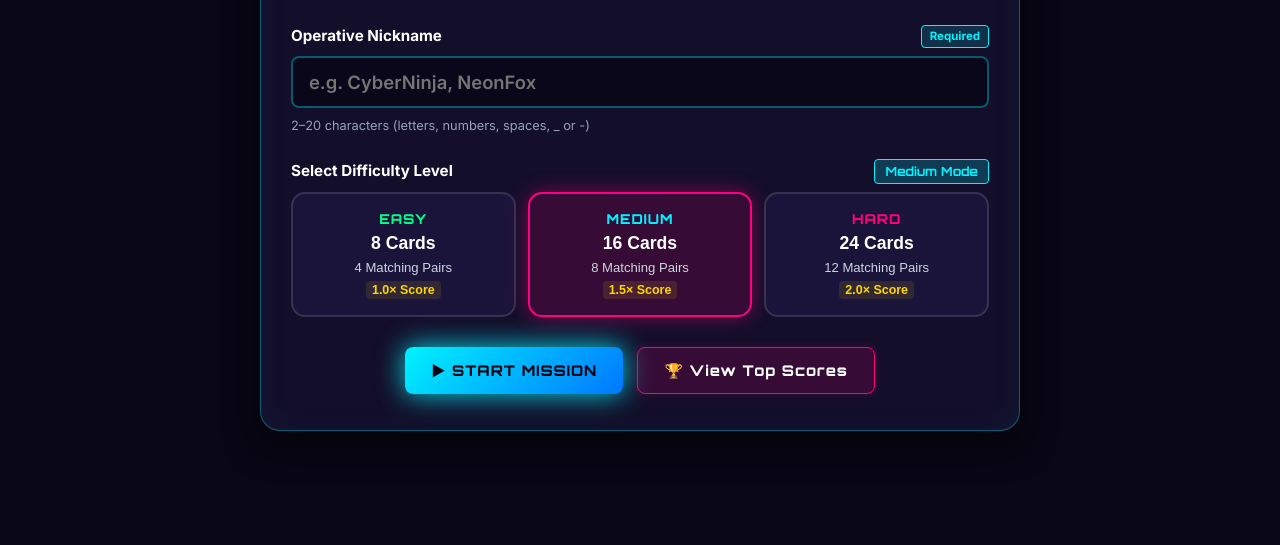
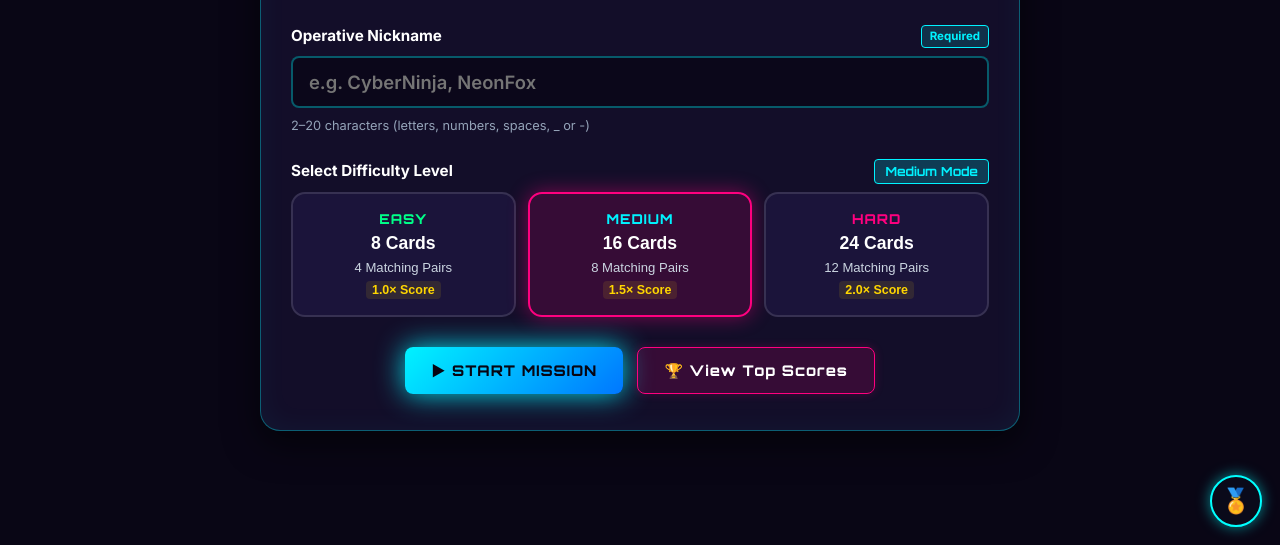
Before and after one commit to jamunatg2006-sys/Code_Nova, a website: page frontend/index.html in a window 1280 px wide. Shown: the part 255-800 px from the top of the page. Drawn offline with Linux system fonts and the light colour scheme; no server answers.

Commit message:
Add achievement and reward system

```diff
--- a/frontend/Gamee.js
+++ b/frontend/Gamee.js
@@ -355,6 +355,16 @@
             timeTaken: exactTimeTaken,
             difficulty: gameState.difficulty,
         };
+                // Update Achievement and Reward System
+        if (window.OopsieAchievements) {
+            window.OopsieAchievements.onGameEnd({
+                nickname: gameState.nickname,
+                difficulty: gameState.difficulty.toLowerCase(),
+                time: exactTimeTaken,
+                moves: gameState.moves,
+                score: finalScore
+            });
+        }
 
         // Save nickname in localStorage so player doesn't have to re-type it
         try { localStorage.setItem('oopsie_nickname', gameState.nickname); } catch (e) {}
--- /dev/null
+++ b/frontend/achievements.js
@@ -0,0 +1,203 @@
+/*
+ * OopsieFlip - Achievements & Rewards System
+ * Self-contained: injects its own CSS and HTML. Stores progress in localStorage.
+ *
+ * Integration (one call when a game finishes):
+ *   OopsieAchievements.onGameEnd({ nickname, difficulty, time, moves, score });
+ *   - difficulty: 'easy' | 'medium' | 'hard'  (case-insensitive)
+ *   - time: seconds (number)
+ */
+(function () {
+  'use strict';
+
+  var STORE = 'oopsieflip_achievements_v1';
+  var LAST = 'oopsieflip_last_nick';
+  var XP_PER_LEVEL = 200;
+  var TITLES = ['Rookie', 'Operative', 'Agent', 'Elite', 'Legend'];
+  var PAIRS = { easy: 4, medium: 8, hard: 12 };
+
+  // ---------- Achievement definitions (edit thresholds here) ----------
+  // g = finished game stats, p = player's saved profile
+  var ACHIEVEMENTS = [
+    { id: 'first_win', icon: '🎯', name: 'First Mission', desc: 'Finish your first game', xp: 50,
+      check: function (g, p) { return p.gamesPlayed >= 1; } },
+    { id: 'speed_easy', icon: '⚡', name: 'Speed Demon', desc: 'Finish Easy in under 20 seconds', xp: 100,
+      check: function (g) { return g.difficulty === 'easy' && g.time > 0 && g.time < 20; } },
+    { id: 'speed_medium', icon: '🚀', name: 'Lightning Mind', desc: 'Finish Medium in under 45 seconds', xp: 150,
+      check: function (g) { return g.difficulty === 'medium' && g.time > 0 && g.time < 45; } },
+    { id: 'hard_clear', icon: '🔥', name: 'Hard Mode Conqueror', desc: 'Finish a Hard game', xp: 150,
+      check: function (g) { return g.difficulty === 'hard'; } },
+    { id: 'efficient', icon: '🧠', name: 'Sharp Memory', desc: 'Finish using very few moves', xp: 120,
+      check: function (g) { var n = PAIRS[g.difficulty]; return !!n && g.moves > 0 && g.moves <= n * 2; } },
+    { id: 'high_score', icon: '💎', name: 'High Roller', desc: 'Score 2000 or more in one game', xp: 150,
+      check: function (g) { return g.score >= 2000; } },
+    { id: 'all_levels', icon: '🏆', name: 'Triple Threat', desc: 'Finish Easy, Medium and Hard', xp: 200,
+      check: function (g, p) { return !!(p.completed.easy && p.completed.medium && p.completed.hard); } },
+    { id: 'regular', icon: '🎮', name: 'Regular Operative', desc: 'Play 10 games', xp: 100,
+      check: function (g, p) { return p.gamesPlayed >= 10; } }
+  ];
+
+  // ---------- Storage helpers ----------
+  function readAll() {
+    try { return JSON.parse(localStorage.getItem(STORE)) || {}; } catch (e) { return {}; }
+  }
+  function writeAll(obj) {
+    try { localStorage.setItem(STORE, JSON.stringify(obj)); } catch (e) { /* storage unavailable */ }
+  }
+  function freshProfile() { return { gamesPlayed: 0, xp: 0, unlocked: {}, completed: {} }; }
+  function getProfile(nick) { return readAll()[nick] || freshProfile(); }
+  function saveProfile(nick, p) { var all = readAll(); all[nick] = p; writeAll(all); }
+  function levelOf(xp) { return Math.floor(xp / XP_PER_LEVEL) + 1; }
+  function titleOf(level) { return TITLES[Math.min(level - 1, TITLES.length - 1)]; }
+  function lastNick() {
+    try { return localStorage.getItem(LAST) || ''; } catch (e) { return ''; }
+  }
+
+  // ---------- UI ----------
+  var CSS = [
+    '#af-btn{position:fixed;right:18px;bottom:18px;z-index:9998;width:52px;height:52px;border-radius:50%;',
+    'border:2px solid #0ff;background:#0a0a1a;color:#fff;font-size:24px;cursor:pointer;box-shadow:0 0 14px #0ff8;}',
+    '#af-btn:hover{box-shadow:0 0 24px #0ff;}',
+    '#af-panel{display:none;position:fixed;right:18px;bottom:80px;z-index:9998;width:min(360px,92vw);max-height:70vh;',
+    'overflow:auto;background:#0a0a1ae6;border:2px solid #0ff;border-radius:14px;padding:16px;color:#e8f9ff;',
+    'font-family:inherit;box-shadow:0 0 28px #0ff6;}',
+    '#af-panel.open{display:block;}',
+    '#af-panel h3{margin:0 0 4px;color:#0ff;}',
+    '.af-sub{font-size:13px;opacity:.85;margin-bottom:8px;}',
+    '.af-bar{height:10px;background:#1b1b3a;border-radius:6px;overflow:hidden;margin:6px 0 14px;}',
+    '.af-fill{height:100%;background:linear-gradient(90deg,#0ff,#f0f);width:0;transition:width .4s;}',
+    '.af-grid{display:grid;grid-template-columns:1fr 1fr;gap:8px;}',
+    '.af-card{border:1px solid #0ff5;border-radius:10px;padding:8px;font-size:12px;text-align:center;}',
+    '.af-card .af-ic{font-size:24px;display:block;}',
+    '.af-card.locked{opacity:.4;filter:grayscale(1);}',
+    '.af-card b{display:block;margin:2px 0;}',
+    '#af-toasts{position:fixed;top:16px;right:16px;z-index:9999;display:flex;flex-direction:column;gap:8px;}',
+    '.af-toast{background:#0a0a1a;border:2px solid #f0f;color:#fff;border-radius:12px;padding:10px 14px;',
+    'box-shadow:0 0 18px #f0f8;font-size:14px;animation:af-in .35s ease;}',
+    '@keyframes af-in{from{transform:translateX(120%);opacity:0}to{transform:none;opacity:1}}'
+  ].join('');
+
+  var panel, toasts;
+
+  function injectUI() {
+    if (document.getElementById('af-btn')) return;
+    var style = document.createElement('style');
+    style.textContent = CSS;
+    document.head.appendChild(style);
+
+    var btn = document.createElement('button');
+    btn.id = 'af-btn';
+    btn.type = 'button';
+    btn.title = 'Achievements';
+    btn.textContent = '🏅';
+    btn.addEventListener('click', function () {
+      renderPanel();
+      panel.classList.toggle('open');
+    });
+
+    panel = document.createElement('div');
+    panel.id = 'af-panel';
+    toasts = document.createElement('div');
+    toasts.id = 'af-toasts';
+
+    document.body.appendChild(btn);
+    document.body.appendChild(panel);
+    document.body.appendChild(toasts);
+  }
+
+  function toast(text) {
+    if (!toasts) return;
+    var t = document.createElement('div');
+    t.className = 'af-toast';
+    t.textContent = text;
+    toasts.appendChild(t);
+    setTimeout(function () { if (t.parentNode) t.parentNode.removeChild(t); }, 3500);
+  }
+
+  function renderPanel() {
+    if (!panel) return;
+    var nick = lastNick();
+    var p = nick ? getProfile(nick) : freshProfile();
+    var level = levelOf(p.xp);
+    var into = p.xp % XP_PER_LEVEL;
+    var unlockedCount = Object.keys(p.unlocked).length;
+
+    var html = '<h3>🏅 Achievements</h3>' +
+      '<div class="af-sub"><span id="af-who"></span></div>' +
+      '<div class="af-sub">Level ' + level + ' · ' + titleOf(level) + ' · ' + p.xp + ' XP</div>' +
+      '<div class="af-bar"><div class="af-fill" style="width:' + Math.round((into / XP_PER_LEVEL) * 100) + '%"></div></div>' +
+      '<div class="af-sub">' + unlockedCount + ' / ' + ACHIEVEMENTS.length + ' unlocked</div>' +
+      '<div class="af-grid">';
+
+    ACHIEVEMENTS.forEach(function (a) {
+      var on = !!p.unlocked[a.id];
+      html += '<div class="af-card' + (on ? '' : ' locked') + '">' +
+        '<span class="af-ic">' + a.icon + '</span><b>' + a.name + '</b>' +
+        '<span>' + a.desc + '</span><br><span>+' + a.xp + ' XP</span></div>';
+    });
+    html += '</div>';
+    panel.innerHTML = html;
+
+    var who = document.getElementById('af-who');
+    if (who) who.textContent = nick ? 'Operative: ' + nick : 'Play a game to start earning achievements';
+  }
+
+  // ---------- Public API ----------
+  function onGameEnd(game) {
+    game = game || {};
+    var nick = String(game.nickname || 'Guest');
+    var g = {
+      nickname: nick,
+      difficulty: String(game.difficulty || '').toLowerCase().trim(),
+      time: Number(game.time) || 0,
+      moves: Number(game.moves) || 0,
+      score: Number(game.score) || 0
+    };
+
+    var p = getProfile(nick);
+    var levelBefore = levelOf(p.xp);
+    p.gamesPlayed += 1;
+    if (g.difficulty) p.completed[g.difficulty] = true;
+
+    var newly = [];
+    ACHIEVEMENTS.forEach(function (a) {
+      if (!p.unlocked[a.id] && a.check(g, p)) {
+        p.unlocked[a.id] = Date.now();
+        p.xp += a.xp;
+        newly.push(a);
+      }
+    });
+
+    saveProfile(nick, p);
+    try { localStorage.setItem(LAST, nick); } catch (e) { /* ignore */ }
+
+    newly.forEach(function (a, i) {
+      setTimeout(function () {
+        toast('🏅 Achievement Unlocked: ' + a.name + ' (+' + a.xp + ' XP)');
+      }, i * 1200);
+    });
+    var levelAfter = levelOf(p.xp);
+    if (levelAfter > levelBefore) {
+      setTimeout(function () {
+        toast('⬆️ Level Up! Level ' + levelAfter + ' · ' + titleOf(levelAfter));
+      }, newly.length * 1200);
+    }
+
+    renderPanel();
+    return newly;
+  }
+
+  window.OopsieAchievements = {
+    onGameEnd: onGameEnd,
+    getProfile: getProfile,
+    getTitle: function (nick) { return titleOf(levelOf(getProfile(nick).xp)); },
+    getLevel: function (nick) { return levelOf(getProfile(nick).xp); }
+  };
+
+  if (document.readyState === 'loading') {
+    document.addEventListener('DOMContentLoaded', function () { injectUI(); renderPanel(); });
+  } else {
+    injectUI();
+    renderPanel();
+  }
+})();
--- a/frontend/index.html
+++ b/frontend/index.html
@@ -408,6 +408,7 @@
 
     <!-- SCRIPTS -->
     <script src="leaderboard.js"></script>
+    <script src="achievements.js"></script>
     <script src="Gamee.js"></script>
 </body>
 </html>
```
